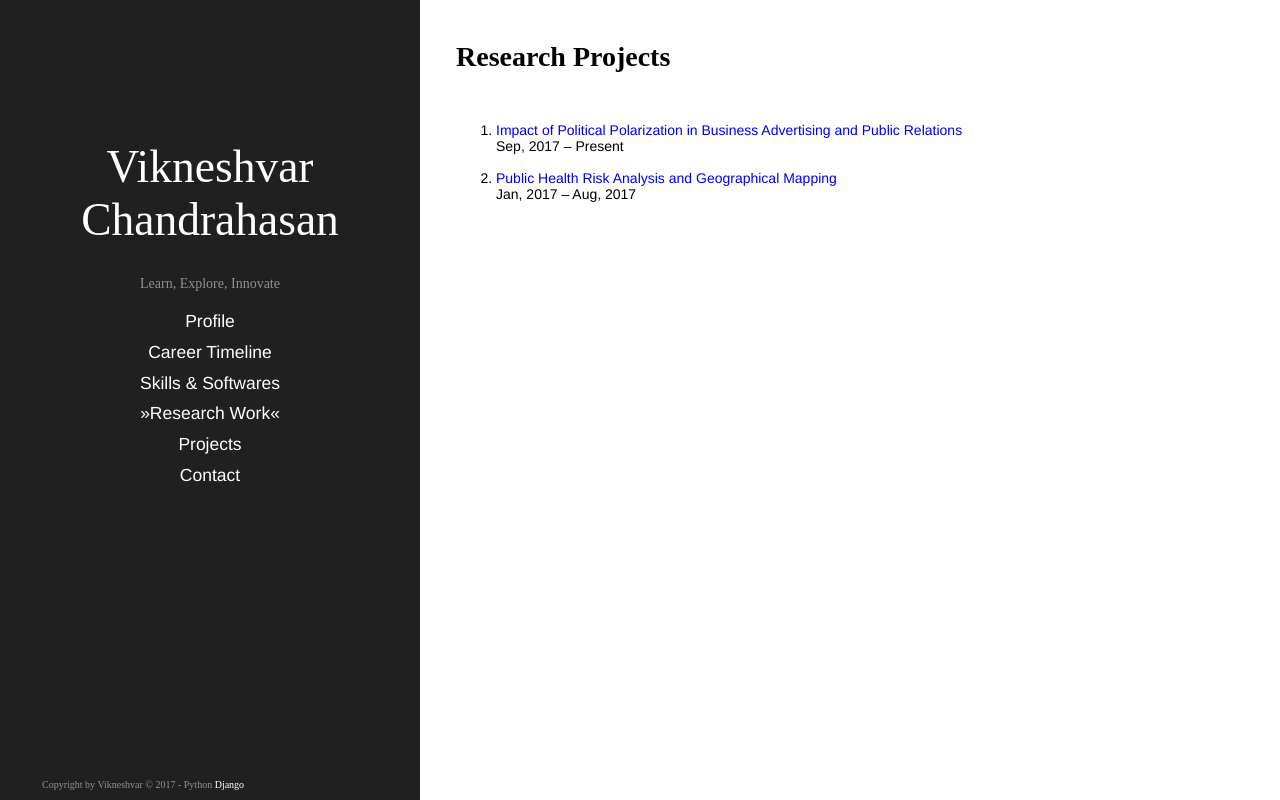
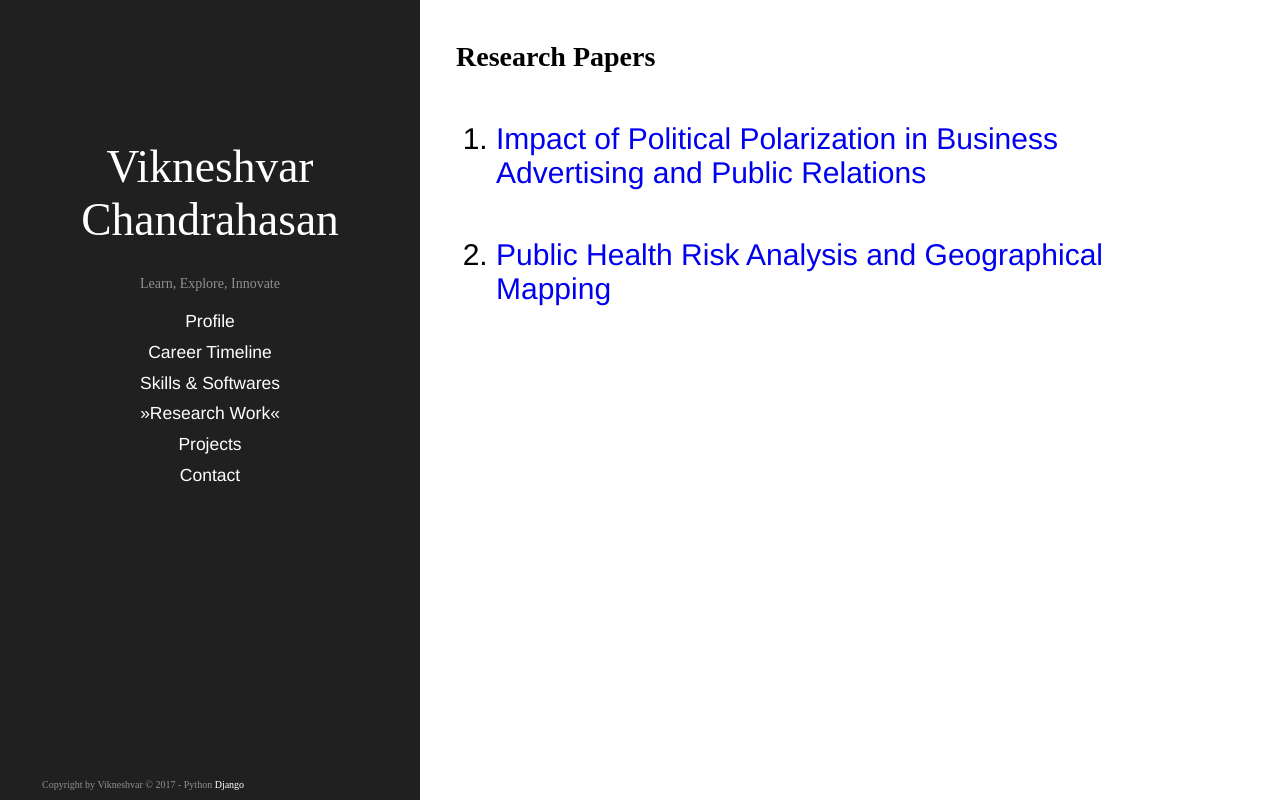
Before and after one commit to Vikneshvar/BazTechStudio, a Django app: page /rp in a window 1280 px wide. Run offline with Django 3.2, Linux system fonts and the light colour scheme.

Commit message:
more errors corrected

```diff
--- a/bazwebapp/templates/ap.html
+++ b/bazwebapp/templates/ap.html
@@ -39,7 +39,7 @@
 		</div>
 
 		<div class="maincontent">
-			<h1 class="page-title">Academic Projects</h1>
+			<h1 class="page-title">Projects</h1>
 			<h3>Healthcare Analytics</h3>
 			<ol>
 				<li><a href="ap/ha_1">
@@ -75,7 +75,7 @@
 			<h3>Marketing Analytics</h3>
 			<ol>
 				<li><a href="ap/mk_1">
-				Designed a Marketing Plan for Economic Student Car Insurance Plan</a><br>
+				Marketing Plan for Economic Student Car Insurance Plan</a><br>
 				</li>
 				<br>
 				<li><a href="ap/mk_2">
--- a/bazwebapp/templates/rep1.html
+++ b/bazwebapp/templates/rep1.html
@@ -26,7 +26,7 @@
         <a class="sidebar-nav-item" href="../profile">Profile</a>
         <a class="sidebar-nav-item" href="../career">Career Timeline</a>
         <a class="sidebar-nav-item" href="../tech">Skills & Softwares</a>
-        <a class="sidebar-nav-item active" href="rp">Research Work</a>
+        <a class="sidebar-nav-item active" href="../rp">Research Work</a>
         <a class="sidebar-nav-item" href="../ap">Projects</a>
         <a class="sidebar-nav-item" href="../contact">Contact</a>
         </nav>
--- a/bazwebapp/templates/rep2.html
+++ b/bazwebapp/templates/rep2.html
@@ -25,7 +25,7 @@
         <a class="sidebar-nav-item" href="../profile">Profile</a>
         <a class="sidebar-nav-item" href="../career">Career Timeline</a>
         <a class="sidebar-nav-item" href="../tech">Skills & Softwares</a>
-        <a class="sidebar-nav-item active" href="rp">Research Work</a>
+        <a class="sidebar-nav-item active" href="../rp">Research Work</a>
         <a class="sidebar-nav-item" href="../ap">Projects</a>
         <a class="sidebar-nav-item" href="../contact">Contact</a>
         </nav>
--- a/bazwebapp/templates/rp.html
+++ b/bazwebapp/templates/rp.html
@@ -39,16 +39,16 @@
 		</div>
 
 		<div class="maincontent">
-			<h1 class="page-title">Research Projects</h1><br>
+			<h1 class="page-title">Research Papers</h1><br>
 			<ol>
-				<li><a href="rp/rep1">
+				<li style="font-size:30px"><a style="text-decoration:none;" href="rp/rep1">
 				Impact of Political Polarization in Business Advertising and Public Relations</a><br>
-				Sep, 2017 – Present <br>
 				</li>
 				<br>
-				<li><a href="rp/rep2">
-				Public Health Risk Analysis and Geographical Mapping</a><br>
-				Jan, 2017 – Aug, 2017 <br>
+				<br>
+				<br>
+				<li style="font-size:30px"><a href="rp/rep2">
+				Public Health Risk Analysis and Geographical Mapping</a>
 				</li>
 			</ol>
 		</div>
```
